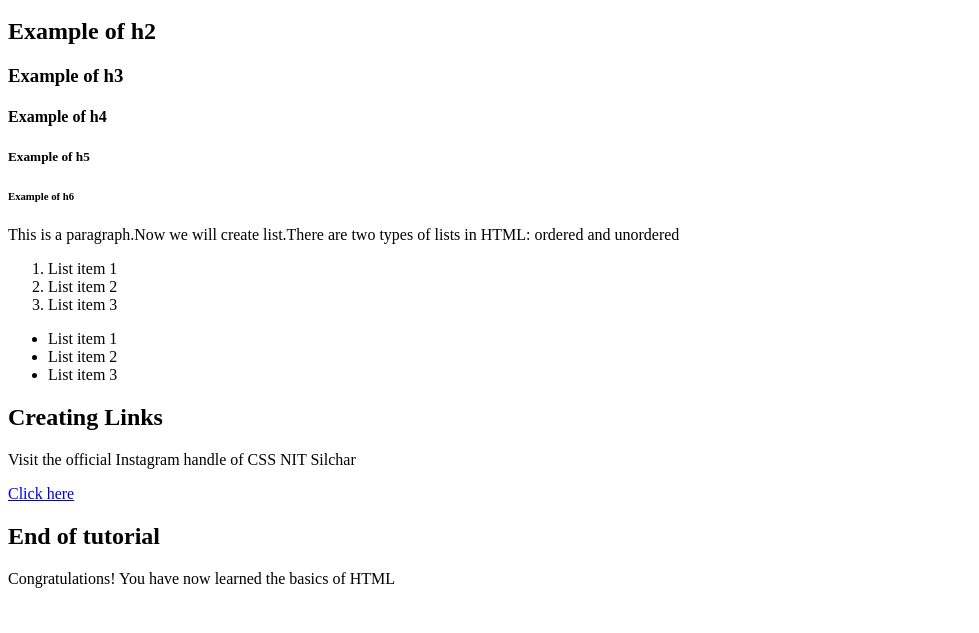
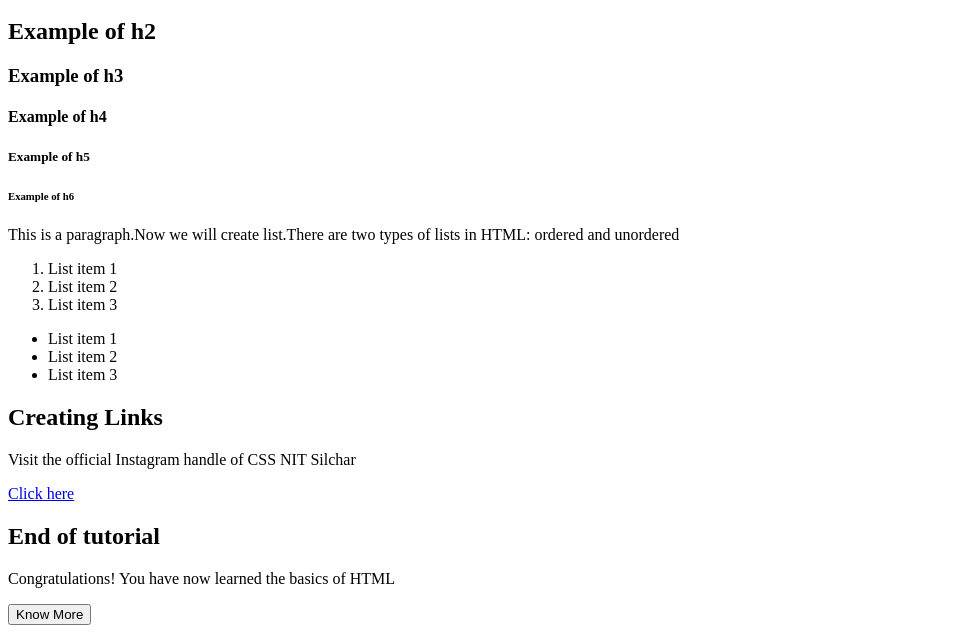
Before and after one commit to ComputerScienceSoceityNITS/CSS_FRONTEND_CLASSES, a plain HTML site: page index.html in a window 1280 px wide. Shown: the part 306-939 px from the top of the page, without its empty margins (0-979 px from the left). Before the commit the page ends 910 px from the top, so only its background shows below. Drawn offline with Linux system fonts and the light colour scheme.

Commit message:
Update index.html

```diff
--- a/index.html
+++ b/index.html
@@ -39,6 +39,8 @@
     <a href="https://www.instagram.com/cssnits/">Click here</a>
     <h2>End of tutorial</h2>
     <p>Congratulations! You have now learned the basics of HTML</p>
+        <button>Know More</button>
+
 </body>
 
 </html>
```
